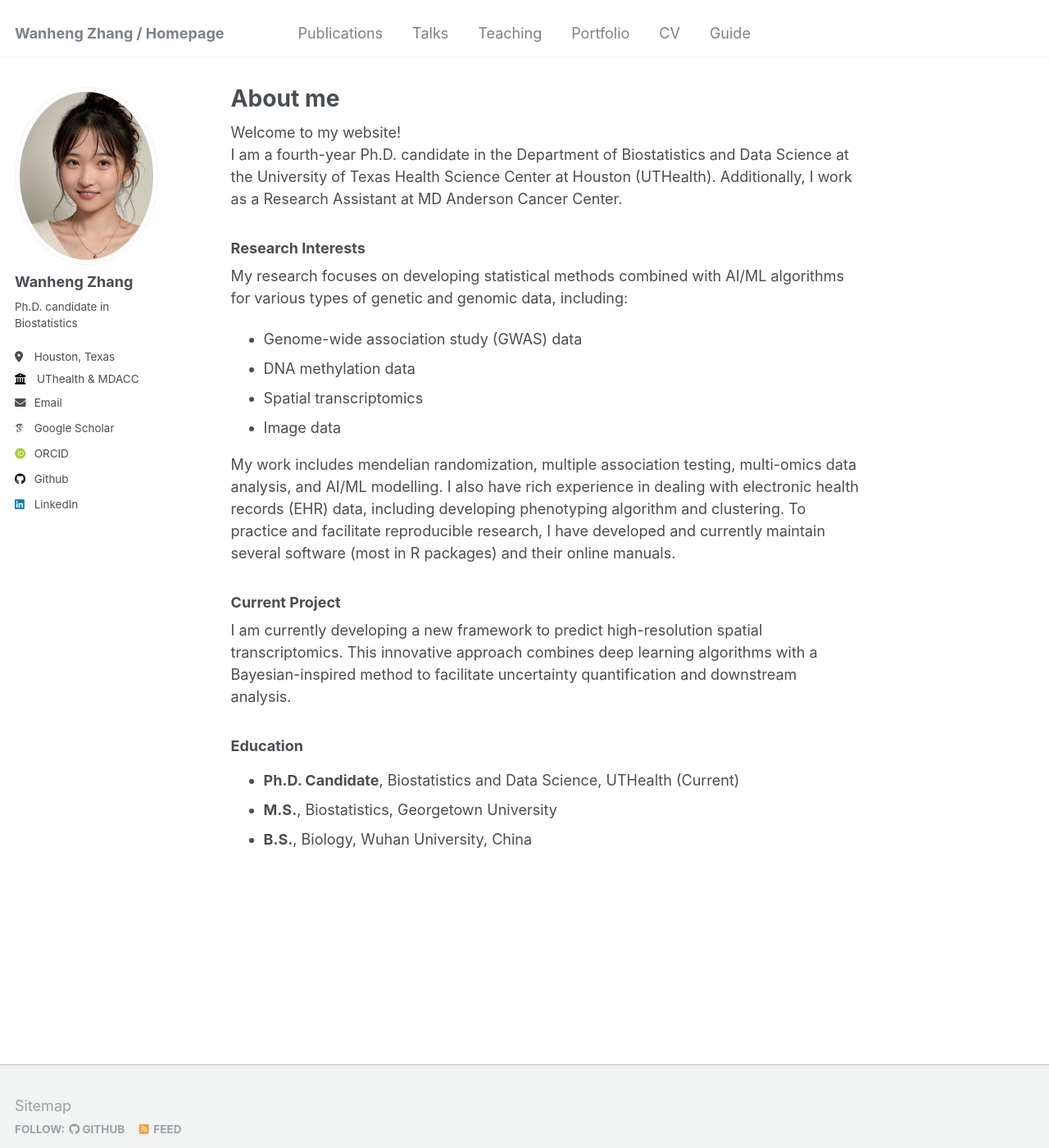
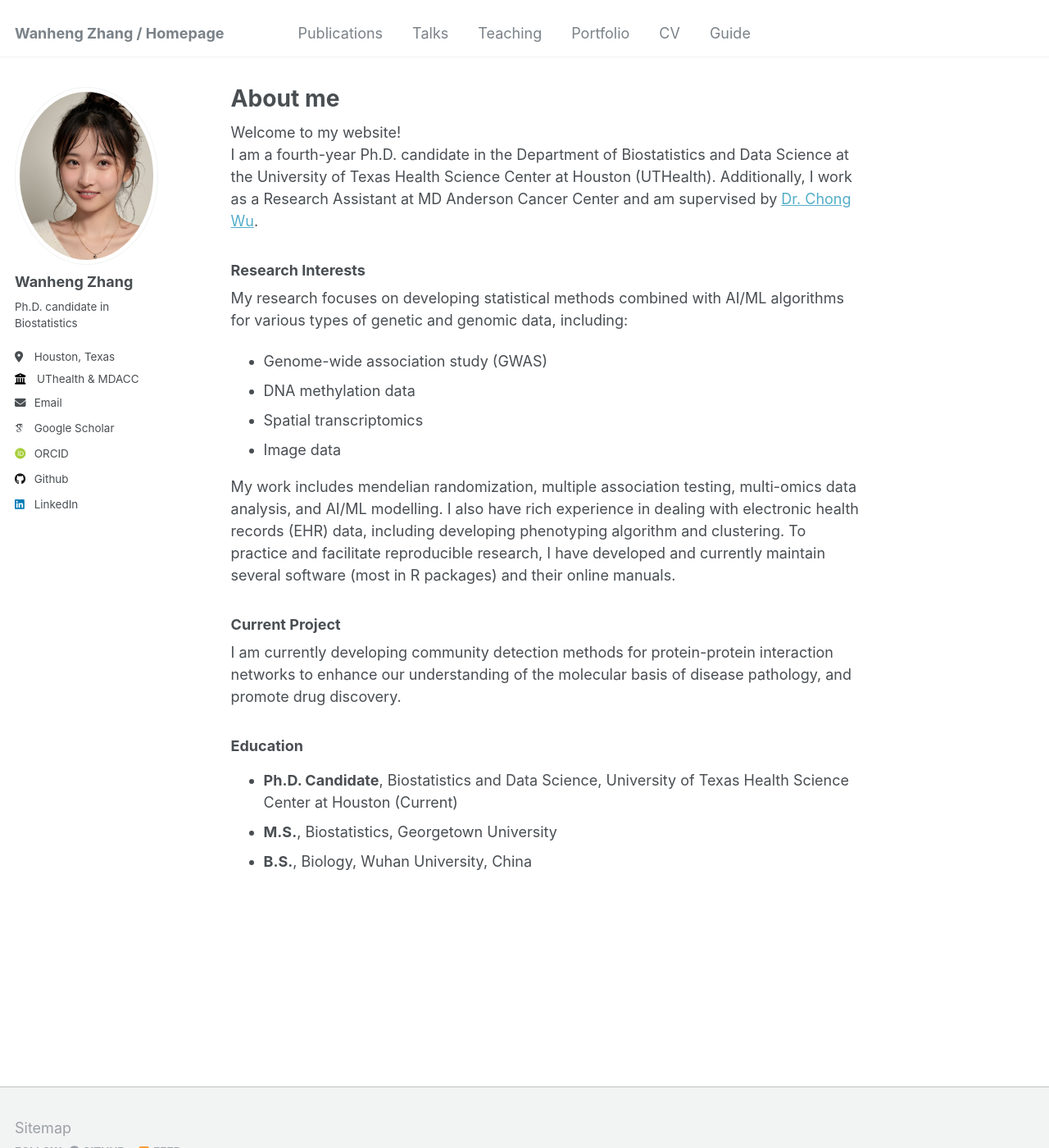
Before and after one commit to Wanhengz/wanhengz.github.io, a Jekyll site: the page built from _pages/about.md, in a window 1280 px wide and 1400 px high. Shown: the whole window at 82% size. Built offline with Jekyll 4.4.1, drawn with Linux system fonts in a browser that asks for light colours; some web fonts are replaced.

Commit message:
Update about.md

```diff
--- a/_pages/about.md
+++ b/_pages/about.md
@@ -7,13 +7,13 @@ redirect_from:
   - /about.html
 ---
 Welcome to my website!
-I am a fourth-year Ph.D. candidate in the Department of Biostatistics and Data Science at the University of Texas Health Science Center at Houston (UTHealth). Additionally, I work as a Research Assistant at MD Anderson Cancer Center.
+I am a fourth-year Ph.D. candidate in the Department of Biostatistics and Data Science at the University of Texas Health Science Center at Houston (UTHealth). Additionally, I work as a Research Assistant at MD Anderson Cancer Center and am supervised by [Dr. Chong Wu](https://wuchong.org/).
 
 ### Research Interests
 
 My research focuses on developing statistical methods combined with AI/ML algorithms for various types of genetic and genomic data, including:
 
-- Genome-wide association study (GWAS) data
+- Genome-wide association study (GWAS)
 - DNA methylation data
 - Spatial transcriptomics
 - Image data
@@ -23,10 +23,11 @@ My work includes mendelian randomization, multiple association testing, multi-om
 
 ### Current Project
 
-I am currently developing a new framework to predict high-resolution spatial transcriptomics. This innovative approach combines deep learning algorithms with a Bayesian-inspired method to facilitate uncertainty quantification and downstream analysis.
+I am currently developing community detection methods for protein-protein interaction networks to enhance our understanding of the molecular basis of disease pathology, and promote drug
+discovery.
 
 ### Education
 
-- **Ph.D. Candidate**, Biostatistics and Data Science, UTHealth (Current)
+- **Ph.D. Candidate**, Biostatistics and Data Science, University of Texas Health Science Center at Houston (Current)
 - **M.S.**, Biostatistics, Georgetown University
 - **B.S.**, Biology, Wuhan University, China
```
